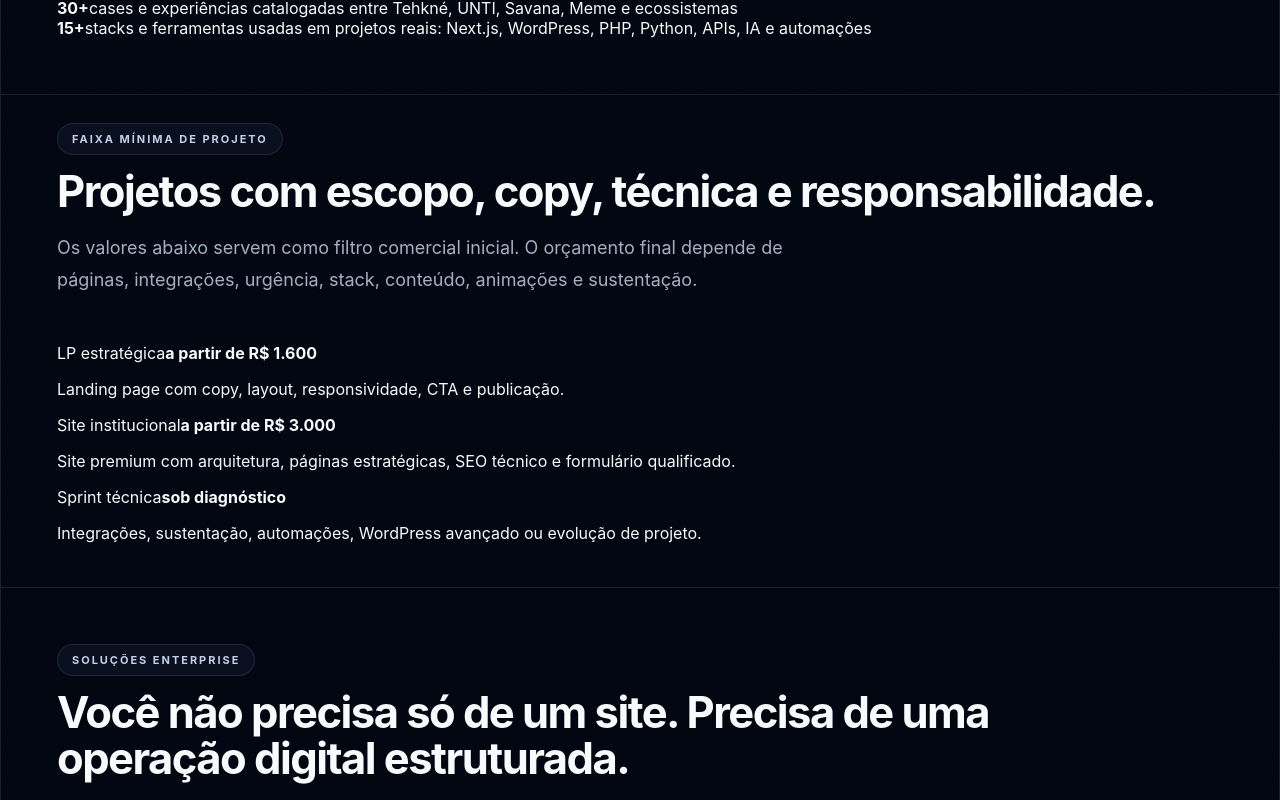
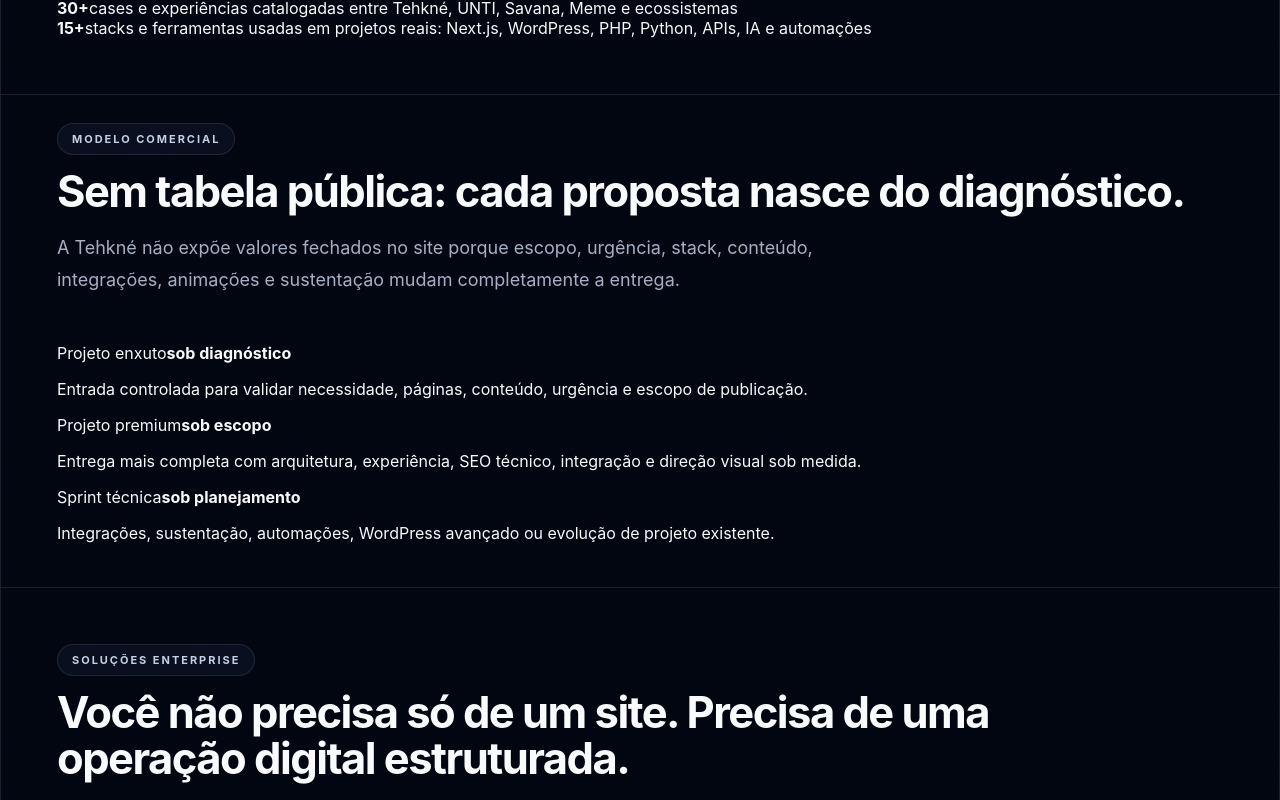
Before and after one commit to Tehkne-Solutions/tehkne-site, a Next.js app: page / in a window 1280 px wide. Shown: the part 1540-2340 px from the top of the page. Built offline with nearby package versions, Linux system fonts and the light colour scheme; no server answers.

Commit message:
fix: remove public pricing from home

```diff
--- a/app/page.tsx
+++ b/app/page.tsx
@@ -60,9 +60,9 @@ const authorityMetrics = [
 ];
 
 const pricingAnchors = [
-  ['LP estratégica', 'a partir de R$ 1.600', 'Landing page com copy, layout, responsividade, CTA e publicação.'],
-  ['Site institucional', 'a partir de R$ 3.000', 'Site premium com arquitetura, páginas estratégicas, SEO técnico e formulário qualificado.'],
-  ['Sprint técnica', 'sob diagnóstico', 'Integrações, sustentação, automações, WordPress avançado ou evolução de projeto.']
+  ['Projeto enxuto', 'sob diagnóstico', 'Entrada controlada para validar necessidade, páginas, conteúdo, urgência e escopo de publicação.'],
+  ['Projeto premium', 'sob escopo', 'Entrega mais completa com arquitetura, experiência, SEO técnico, integração e direção visual sob medida.'],
+  ['Sprint técnica', 'sob planejamento', 'Integrações, sustentação, automações, WordPress avançado ou evolução de projeto existente.']
 ];
 
 const homeCases = portfolioCases.filter((item) => item.featured).slice(0, 8);
@@ -157,9 +157,9 @@ export default function Home() {
       <motion.section className="section-frame pricing-anchor-section compact" {...fadeUp}>
         <div className="section-heading inline">
           <div>
-            <span className="eyebrow">Faixa mínima de projeto</span>
-            <h2>Projetos com escopo, copy, técnica e responsabilidade.</h2>
-            <p>Os valores abaixo servem como filtro comercial inicial. O orçamento final depende de páginas, integrações, urgência, stack, conteúdo, animações e sustentação.</p>
+            <span className="eyebrow">Modelo comercial</span>
+            <h2>Sem tabela pública: cada proposta nasce do diagnóstico.</h2>
+            <p>A Tehkné não expõe valores fechados no site porque escopo, urgência, stack, conteúdo, integrações, animações e sustentação mudam completamente a entrega.</p>
           </div>
         </div>
         <div className="pricing-anchor-grid">
@@ -299,7 +299,7 @@ export default function Home() {
         <div>
           <span className="eyebrow">Diagnóstico qualificado</span>
           <h2>Conte o que você quer construir para receber um caminho mais preciso.</h2>
-          <p>O formulário organiza dados do lead, tipo de projeto, orçamento, urgência e mensagem antes do contato. Isso prepara a base para CRM, planilha e proposta automatizada.</p>
+          <p>O formulário organiza dados do lead, tipo de projeto, perfil de investimento, urgência e mensagem antes do contato. Isso prepara a base para diagnóstico, CRM, planilha e proposta sob medida.</p>
         </div>
         <div className="hero-actions">
           <a className="btn btn-primary coin" href="#contato-form">Preencher formulário <ArrowUpRight size={16} /></a>
```
